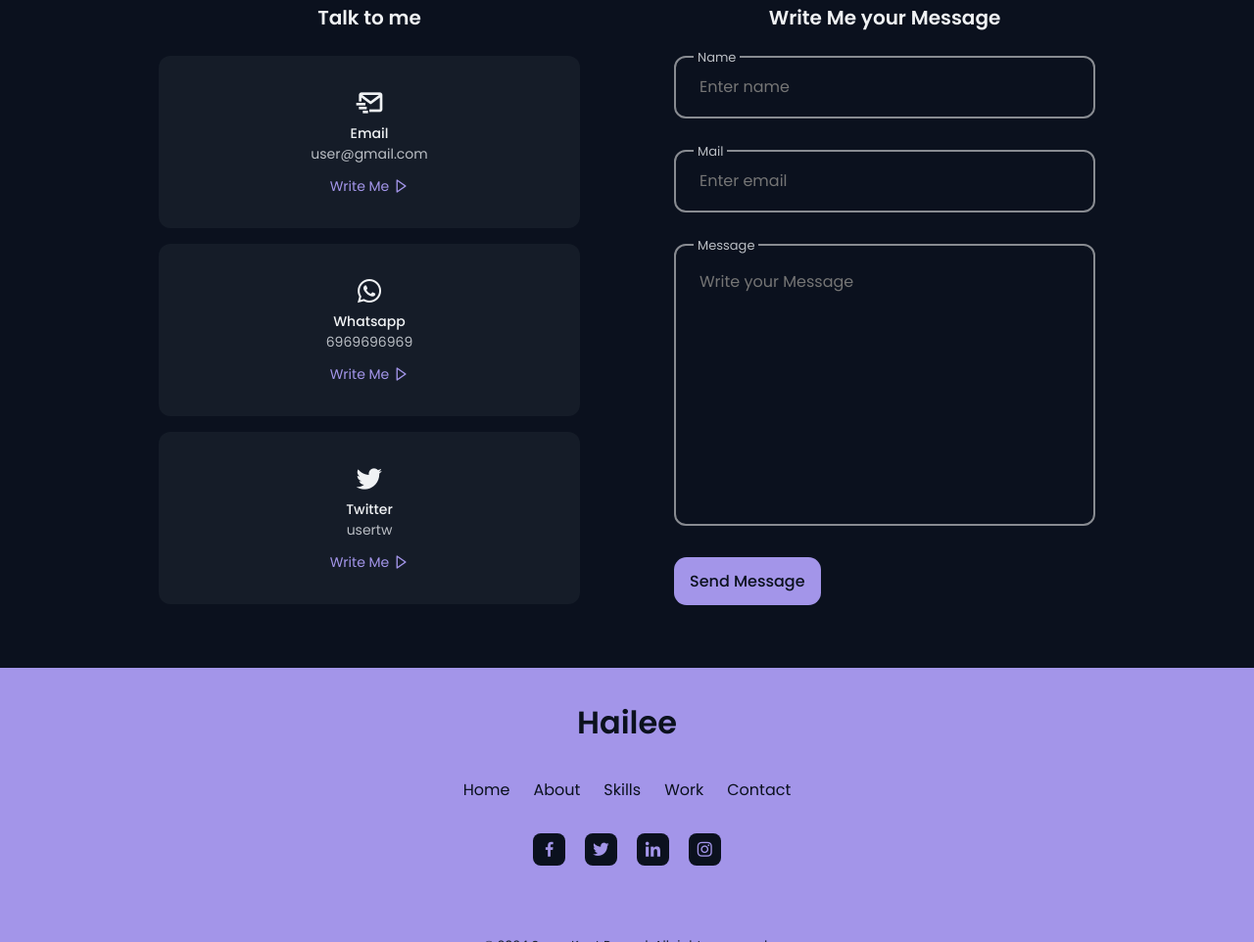
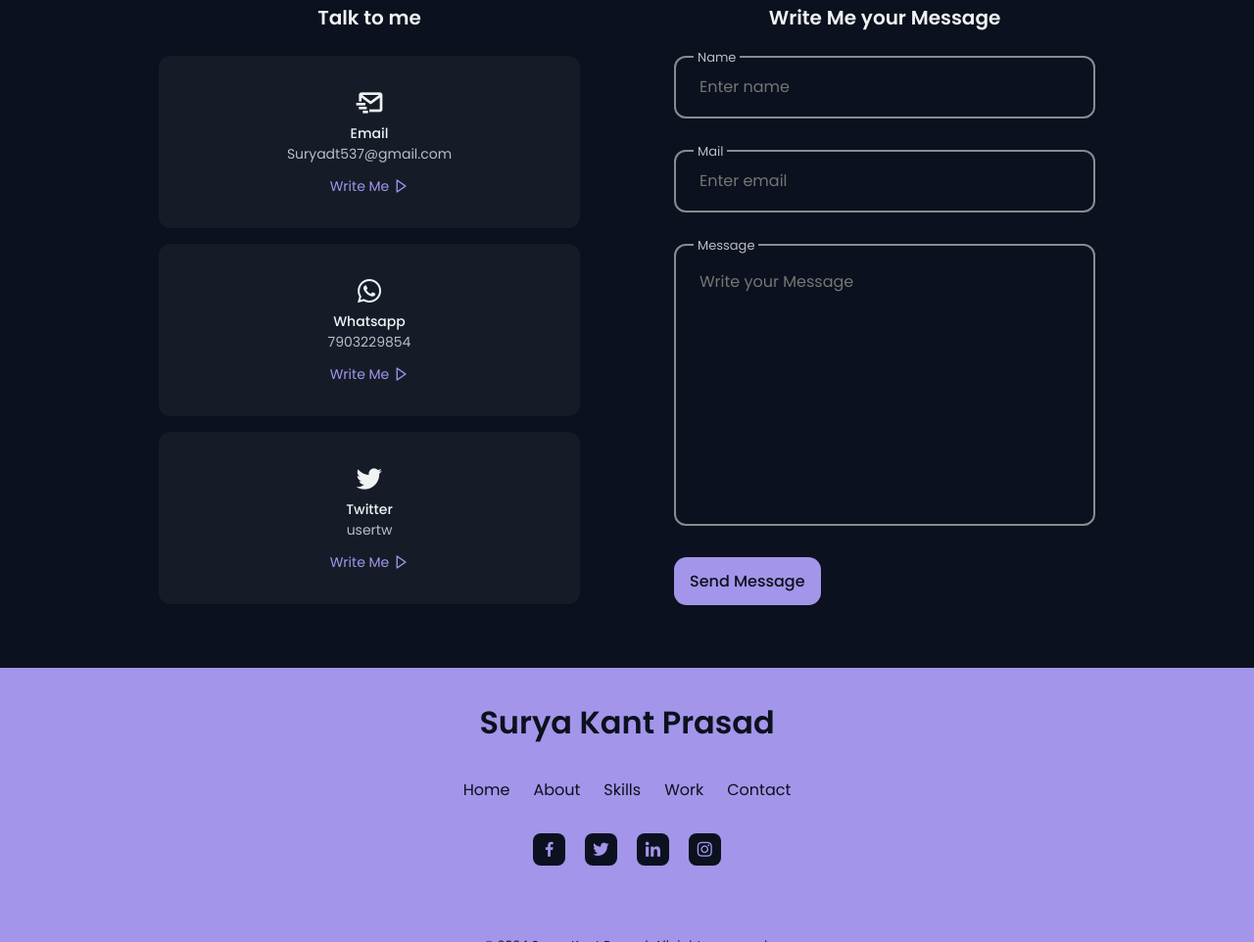
Before and after one commit to Suryasanju/MyPortfolio, a plain HTML site: page index.html in a window 1280 px wide. Shown: the part 4223-5185 px from the top of the page at 98% size. Drawn offline with nearby package versions, Linux system fonts and the light colour scheme.

Commit message:
Initial Commit

```diff
--- a/index.html
+++ b/index.html
@@ -598,7 +598,7 @@
                         <div class="contact__card">
                             <i class='bx bx-mail-send contact__card-icon'></i>
                             <h3 class="contact__card-title">Email</h3>
-                            <span class="contact__card-data">user@gmail.com</span>
+                            <span class="contact__card-data">Suryadt537@gmail.com</span>
 
                             <a href="mailto:example@domain.com" target="_blank" class="contact__button">
                                 Write Me <i class='bx bx-right-arrow contact__button-icon'></i>
@@ -608,9 +608,9 @@
                         <div class="contact__card">
                             <i class='bx bxl-whatsapp contact__card-icon'></i>
                             <h3 class="contact__card-title">Whatsapp</h3>
-                            <span class="contact__card-data">6969696969</span>
+                            <span class="contact__card-data">7903229854</span>
 
-                            <a href="https://api.whatsapp.com/send?phone=+916969696969&text=Hey there!" target="_blank"
+                            <a href="https://api.whatsapp.com/send?phone=+917903229854&text=Hey there!" target="_blank"
                                 class="contact__button">
                                 Write Me <i class='bx bx-right-arrow contact__button-icon'></i>
                             </a>
@@ -662,7 +662,7 @@
     <!--=============== FOOTER ===============-->
     <footer class="footer">
         <div class="footer__container container">
-            <h1 class="footer__title">Hailee</h1>
+            <h1 class="footer__title">Surya Kant Prasad</h1>
 
             <ul class="footer__list">
 
```
